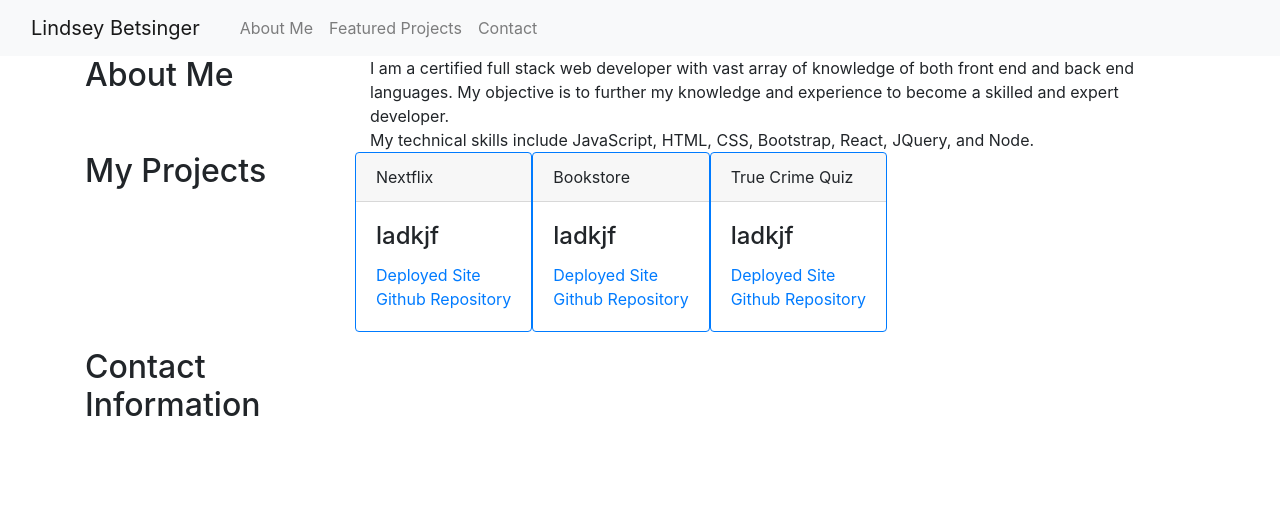
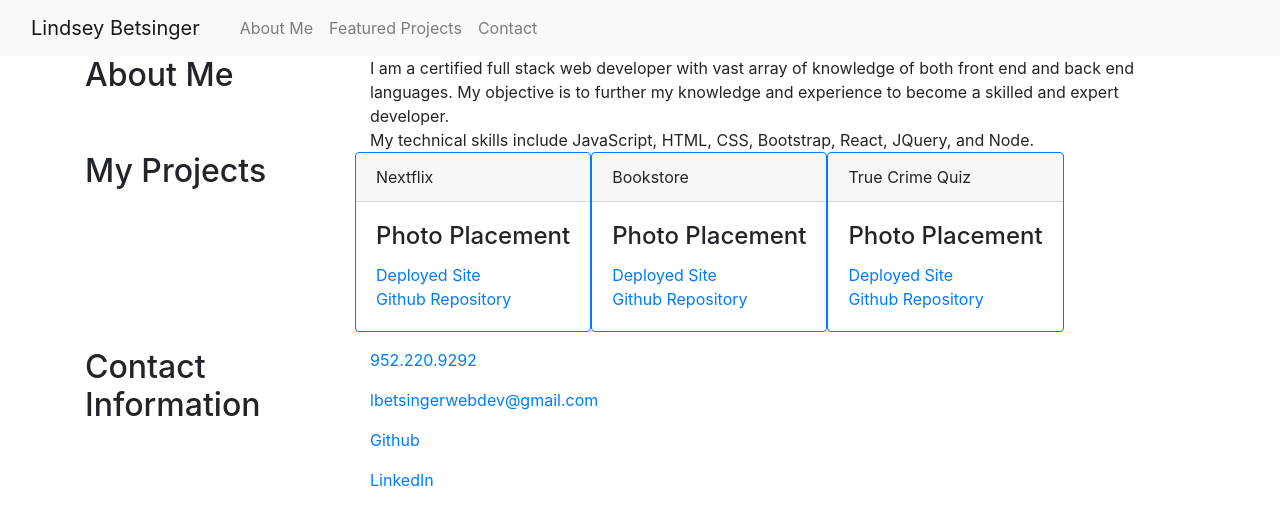
Before and after one commit to linbets/React-Portfolio, a React (Create React App) app: page / in a window 1280 px wide. Shown: the top 524 px of the page. Built offline with nearby package versions, Linux system fonts and the light colour scheme.

Commit message:
contact info updated

```diff
--- a/src/components/Contact.jsx
+++ b/src/components/Contact.jsx
@@ -1,10 +1,17 @@
 export default function Contact() {
     return(
-        <div class="container" id="aboutme">
+        <div class="container" id="Contact">
             <div class="row">
                 <div class="col-3">
                 <h2>Contact Information</h2>
                 </div>
+
+                <div class="col-9" id="contactinfo">
+              <p><a class="waves-effect waves-light btn-small black "href="phone-number">952.220.9292</a></p>
+              <p><a class="waves-effect waves-light btn-small black "href="mailto:lbetsingerwebdev@gmail.com" target="_blank">lbetsingerwebdev@gmail.com</a></p>
+              <p><a class="waves-effect waves-light btn-small black "href="https://github.com/linbets" target="_blank">Github</a></p>
+              <p><a class="waves-effect waves-light btn-small black "href="https://www.linkedin.com/in/lindseystheis/" target="_blank">LinkedIn</a></p>
+            </div>
             </div>
         </div>
 
--- a/src/components/Projects.jsx
+++ b/src/components/Projects.jsx
@@ -10,7 +10,7 @@ export default function Projects() {
     <div className="card border-primary mb-3" style={{maxWidth: "20rem"}}>
       <div className="card-header">Nextflix</div>
       <div className="card-body">
-      <h4 className="card-title">ladkjf</h4>
+      <h4 className="card-title">Photo Placement</h4>
       <p className="card-text"><a href="https://cleadi.github.io/nextflix/" target="_blank"> Deployed Site</a><br></br>
       <a href="https://github.com/cleadi/nextflix/" target="_blank">Github Repository</a></p>
       </div>
@@ -19,7 +19,7 @@ export default function Projects() {
     <div className="card border-primary mb-3" style={{maxWidth: "20rem"}}>
       <div className="card-header">Bookstore</div>
       <div className="card-body">
-      <h4 className="card-title">ladkjf</h4>
+      <h4 className="card-title">Photo Placement</h4>
       <p className="card-text"><a href="https://kesjoberg-bookstore.herokuapp.com/" target="_blank">Deployed Site</a><br></br>
       <a href="https://github.com/Joe96/book-store" target="_blank">Github Repository</a></p>
       </div>
@@ -28,7 +28,7 @@ export default function Projects() {
     <div className="card border-primary mb-3" style={{maxWidth: "20rem"}}>
       <div className="card-header">True Crime Quiz</div>
       <div className="card-body">
-      <h4 className="card-title">ladkjf</h4>
+      <h4 className="card-title">Photo Placement</h4>
       <p className="card-text"><a href="https://true-crime-quiz.herokuapp.com/" target="_blank">Deployed Site</a><br></br>
       <a href="https://github.com/bretpeters3n/true-crime-quiz" target="_blank">Github Repository</a></p>
       </div>
```
